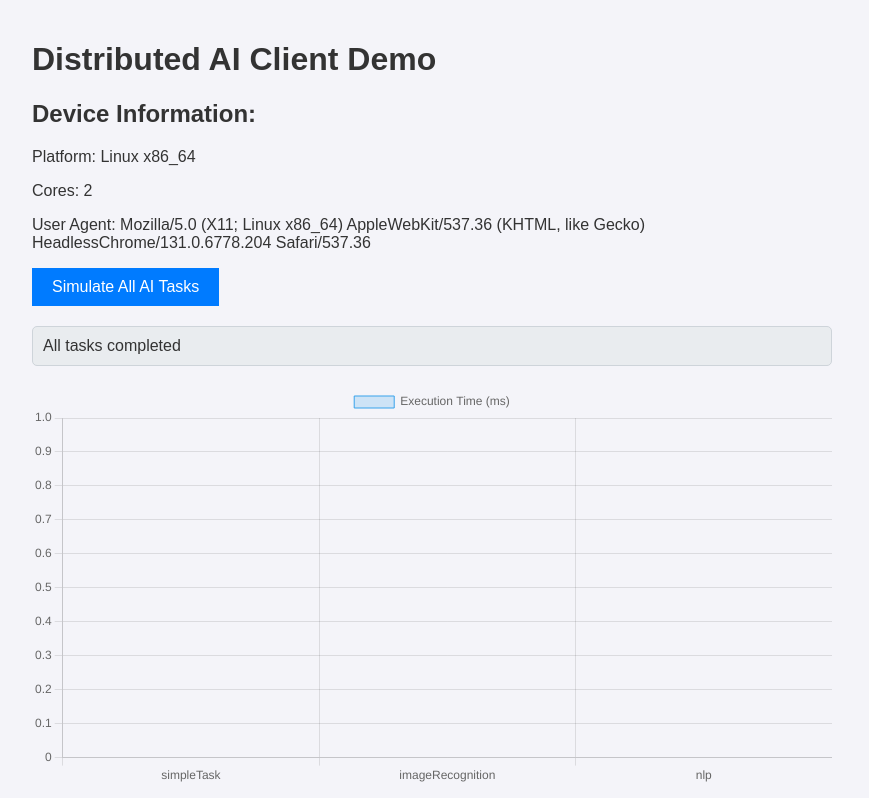
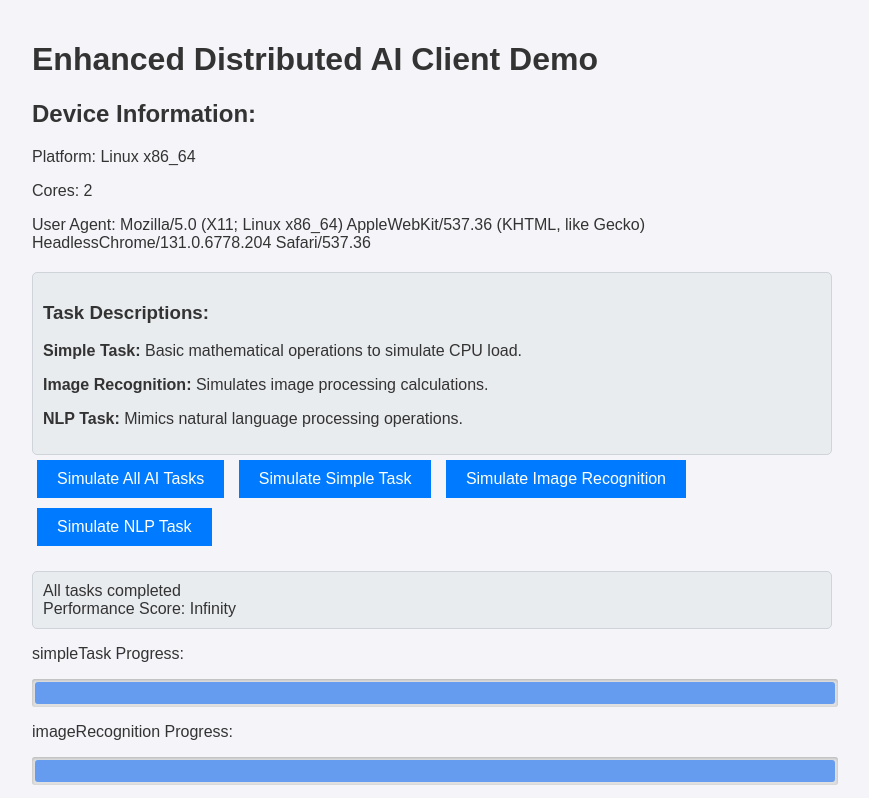
Before and after one commit to akimitu22/distributed-ai-demo, a plain HTML site: page index.html in a window 1280 px wide. Both pictures are taken after a click on the button "Simulate All AI Tasks". Shown: the top 798 px of the page, without its empty margins (208-1077 px from the left). Drawn offline with nearby package versions, Linux system fonts and the light colour scheme.

Commit message:
index.html

```diff
--- a/index.html
+++ b/index.html
@@ -3,7 +3,7 @@
 <head>
     <meta charset="UTF-8">
     <meta name="viewport" content="width=device-width, initial-scale=1.0">
-    <title>Distributed AI Client Demo</title>
+    <title>Enhanced Distributed AI Client Demo</title>
     <style>
         body {
             font-family: Arial, sans-serif;
@@ -21,11 +21,12 @@
             border: none;
             cursor: pointer;
             transition: background-color 0.3s ease;
+            margin: 5px;
         }
         button:hover {
             background-color: #0056b3;
         }
-        #result {
+        #result, #taskDescriptions {
             margin-top: 20px;
             padding: 10px;
             background-color: #e9ecef;
@@ -35,20 +36,47 @@
         canvas {
             margin-top: 20px;
         }
+        .progress-bar {
+            width: 100%;
+            background-color: #e0e0e0;
+            padding: 3px;
+            border-radius: 3px;
+            box-shadow: inset 0 1px 3px rgba(0, 0, 0, .2);
+        }
+        .progress-bar-fill {
+            display: block;
+            height: 22px;
+            background-color: #659cef;
+            border-radius: 3px;
+            transition: width 500ms ease-in-out;
+        }
     </style>
 </head>
 <body>
-    <h1>Distributed AI Client Demo</h1>
+    <h1>Enhanced Distributed AI Client Demo</h1>
     <div id="deviceInfo"></div>
 
+    <div id="taskDescriptions">
+        <h3>Task Descriptions:</h3>
+        <p><strong>Simple Task:</strong> Basic mathematical operations to simulate CPU load.</p>
+        <p><strong>Image Recognition:</strong> Simulates image processing calculations.</p>
+        <p><strong>NLP Task:</strong> Mimics natural language processing operations.</p>
+    </div>
+
     <button id="simulateAllTasks">Simulate All AI Tasks</button>
+    <button id="simulateSimpleTask">Simulate Simple Task</button>
+    <button id="simulateImageRecognition">Simulate Image Recognition</button>
+    <button id="simulateNLP">Simulate NLP Task</button>
+
     <div id="result"></div>
-    <canvas id="myChart"></canvas> <!-- グラフ描画用のキャンバス -->
+    <div id="progressBars"></div>
+    <canvas id="myChart"></canvas>
 
-    <!-- Chart.jsをCDNから読み込む -->
     <script src="https://cdn.jsdelivr.net/npm/chart.js"></script>
     <script>
-        // デバイス情報を取得して表示
+        let chart;
+        let taskHistory = [];
+
         function getDeviceInfo() {
             return {
                 platform: navigator.platform,
@@ -67,23 +95,20 @@
             `;
         }
 
-        let chart; // グラフを保持する変数
-
-        // グラフを描画する関数
         function createChart(taskResults) {
             const ctx = document.getElementById('myChart').getContext('2d');
 
             if (chart) {
-                chart.destroy(); // 既存のチャートを破棄して再描画
+                chart.destroy();
             }
 
             chart = new Chart(ctx, {
                 type: 'bar',
                 data: {
-                    labels: taskResults.map(result => result.taskType), // タスク名のラベル
+                    labels: taskResults.map(result => result.taskType),
                     datasets: [{
                         label: 'Execution Time (ms)',
-                        data: taskResults.map(result => result.timeTaken), // 実行時間のデータ
+                        data: taskResults.map(result => result.timeTaken),
                         backgroundColor: ['rgba(54, 162, 235, 0.2)', 'rgba(75, 192, 192, 0.2)', 'rgba(153, 102, 255, 0.2)'],
                         borderColor: ['rgba(54, 162, 235, 1)', 'rgba(75, 192, 192, 1)', 'rgba(153, 102, 255, 1)'],
                         borderWidth: 1
@@ -99,9 +124,35 @@
             });
         }
 
-        // 各AIタスクのシミュレーション関数
+        function createProgressBar(taskType) {
+            const progressBarsContainer = document.getElementById('progressBars');
+            const progressBarContainer = document.createElement('div');
+            progressBarContainer.innerHTML = `
+                <p>${taskType} Progress:</p>
+                <div class="progress-bar">
+                    <span class="progress-bar-fill" style="width: 0%;"></span>
+                </div>
+            `;
+            progressBarsContainer.appendChild(progressBarContainer);
+            return progressBarContainer.querySelector('.progress-bar-fill');
+        }
+
+        function updateProgressBar(progressBar, progress) {
+            progressBar.style.width = `${progress}%`;
+        }
+
         function simulateTask(taskType) {
             return new Promise((resolve) => {
+                const progressBar = createProgressBar(taskType);
+                let progress = 0;
+                const intervalId = setInterval(() => {
+                    progress += 10;
+                    updateProgressBar(progressBar, progress);
+                    if (progress >= 100) {
+                        clearInterval(intervalId);
+                    }
+                }, 100);
+
                 setTimeout(() => {
                     const startTime = performance.now();
 
@@ -121,14 +172,31 @@
 
                     const endTime = performance.now();
                     const timeTaken = (endTime - startTime).toFixed(2);
+                    clearInterval(intervalId);
+                    updateProgressBar(progressBar, 100);
                     resolve({ taskType, timeTaken });
-                }, 100); // 非同期的に処理を実行
+                }, 1000);
             });
         }
 
-        // すべてのAIタスクを一度に実行して結果を表示
+        async function runTask(taskType) {
+            document.getElementById('result').textContent = `Running ${taskType}...`;
+            document.getElementById('progressBars').innerHTML = '';
+
+            try {
+                const result = await simulateTask(taskType);
+                taskHistory.push(result);
+                createChart(taskHistory);
+                document.getElementById('result').textContent = `${taskType} completed in ${result.timeTaken} ms`;
+                calculatePerformanceScore();
+            } catch (error) {
+                document.getElementById('result').textContent = `Error: ${error.message}`;
+            }
+        }
+
         async function simulateAllTasks() {
-            document.getElementById('result').textContent = 'AI Tasks are running...';
+            document.getElementById('result').textContent = 'Running all AI Tasks...';
+            document.getElementById('progressBars').innerHTML = '';
 
             try {
                 const results = await Promise.all([
@@ -137,21 +205,30 @@
                     simulateTask('nlp')
                 ]);
 
+                taskHistory = results;
+                createChart(results);
                 document.getElementById('result').textContent = 'All tasks completed';
-
-                // グラフを描画
-                createChart(results);
-
+                calculatePerformanceScore();
             } catch (error) {
                 document.getElementById('result').textContent = `Error: ${error.message}`;
             }
         }
 
-        // ページ読み込み時にデバイス情報を表示
+        function calculatePerformanceScore() {
+            if (taskHistory.length === 0) return;
+
+            const totalTime = taskHistory.reduce((sum, task) => sum + parseFloat(task.timeTaken), 0);
+            const averageTime = totalTime / taskHistory.length;
+            const score = Math.round(10000 / averageTime);
+
+            document.getElementById('result').innerHTML += `<br>Performance Score: ${score}`;
+        }
+
         displayDeviceInfo();
-
-        // ボタンのクリックイベントですべてのAIタスクをシミュレート
         document.getElementById('simulateAllTasks').addEventListener('click', simulateAllTasks);
+        document.getElementById('simulateSimpleTask').addEventListener('click', () => runTask('simpleTask'));
+        document.getElementById('simulateImageRecognition').addEventListener('click', () => runTask('imageRecognition'));
+        document.getElementById('simulateNLP').addEventListener('click', () => runTask('nlp'));
     </script>
 </body>
 </html>
```
